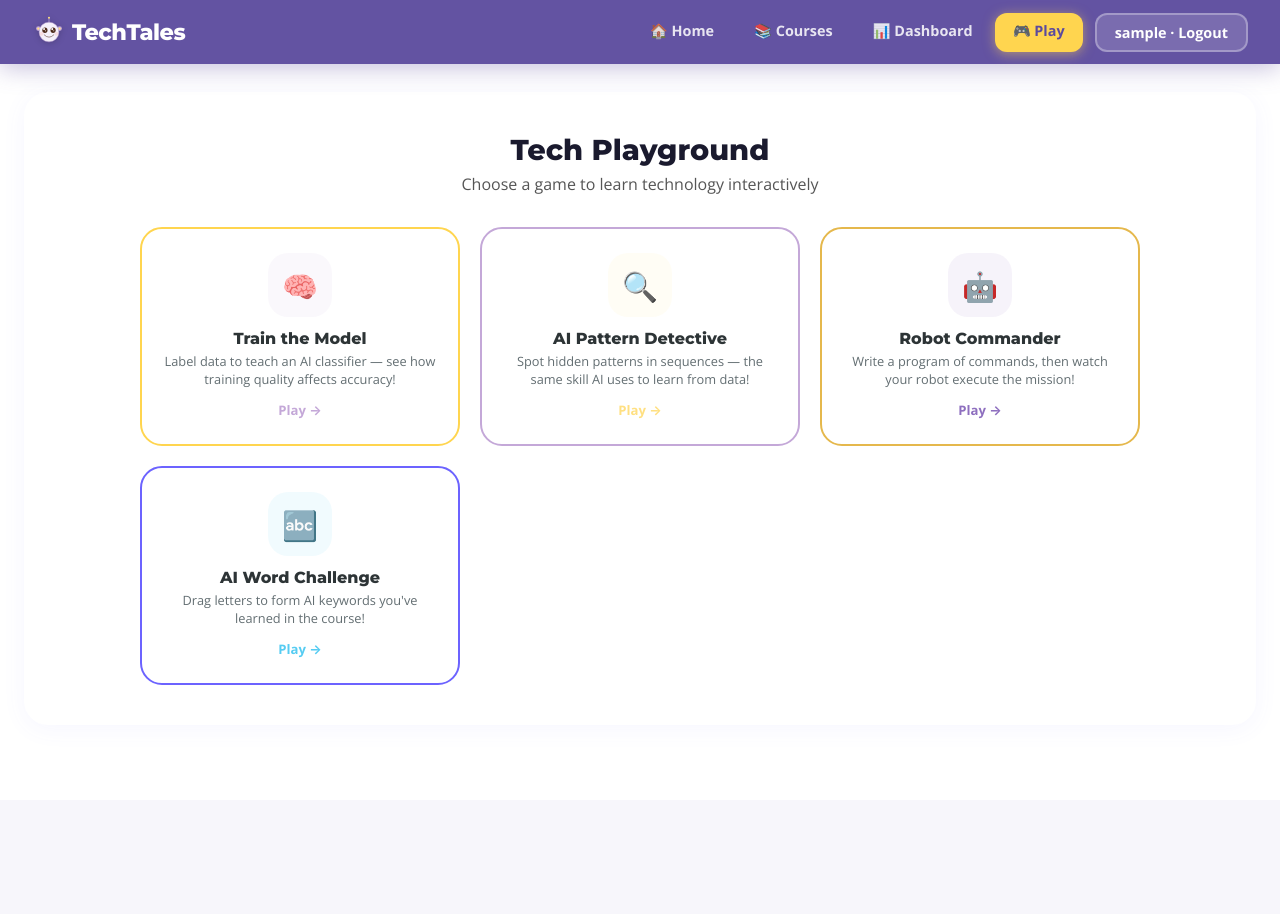
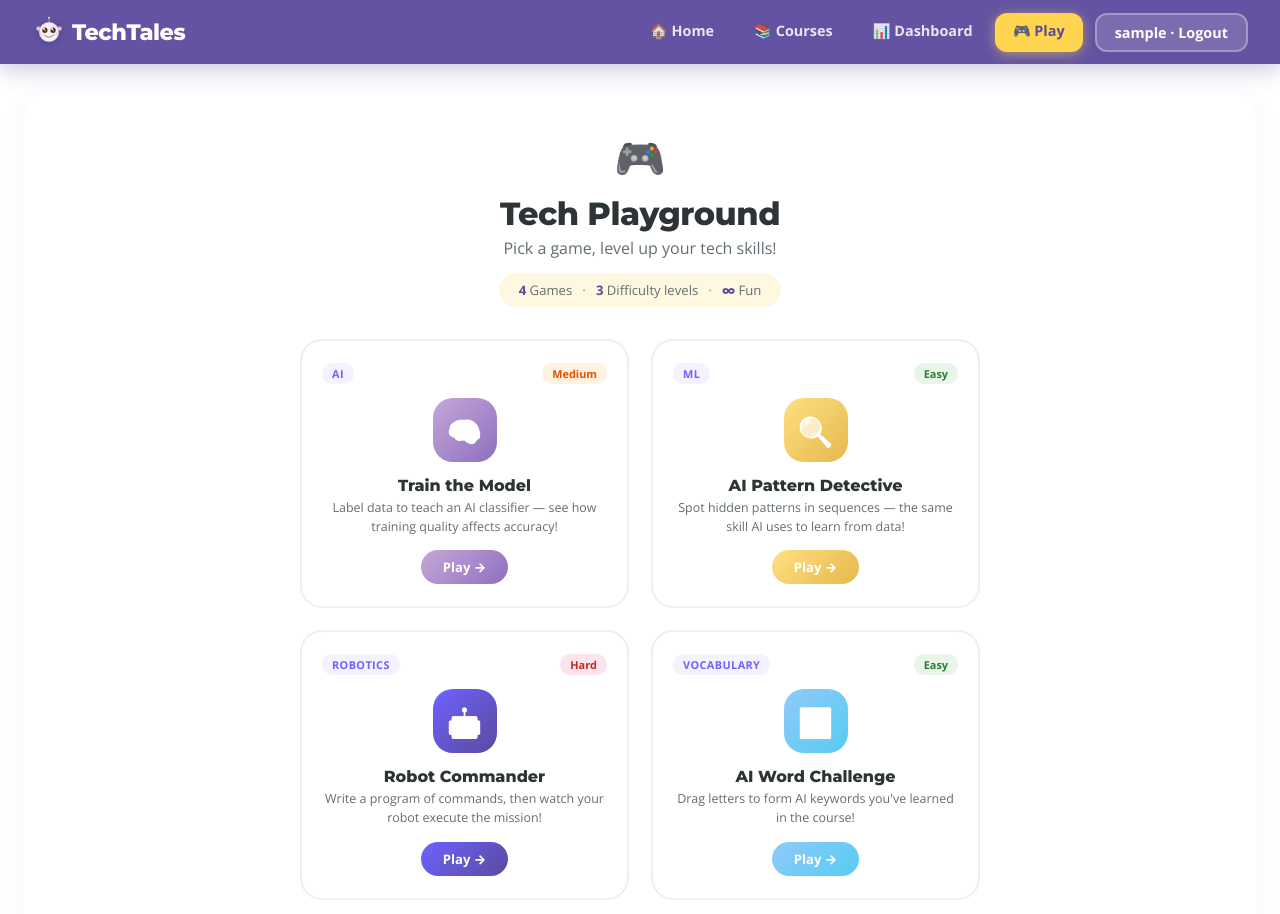
Before and after one commit to swatikar2712/TechTales, a React (Create React App) app: page /play in a window 1280 px wide. Shown: the top 914 px of the page. Before the commit the page ends 800 px from the top, so only its background shows below. Built offline with nearby package versions, Linux system fonts and the light colour scheme; no server answers; sample sign-in values are in the browser's storage; the HTML template or start-up script is replaced by a standard one.

Commit message:
Add module and topic unit indicators to Courses and Topics pages + game page modification

```diff
--- a/src/pages/Courses.css
+++ b/src/pages/Courses.css
@@ -81,6 +81,21 @@
   transform: translateX(4px);
 }
 
+.module-unit {
+  display: inline-flex;
+  align-items: center;
+  justify-content: center;
+  background: var(--tt-bright-yellow);
+  color: #2d3436;
+  font-size: 0.72rem;
+  font-weight: 800;
+  padding: 4px 10px;
+  border-radius: 20px;
+  margin-right: 12px;
+  white-space: nowrap;
+  flex-shrink: 0;
+}
+
 .module-name {
   flex: 1;
 }
--- a/src/pages/Courses.js
+++ b/src/pages/Courses.js
@@ -24,9 +24,10 @@ function Courses() {
           <div key={course.class} className="course-block">
             <h2 className="course-block-title">{course.title}</h2>
             <div className="module-list">
-              {course.modules.map((mod) => (
+              {course.modules.map((mod, idx) => (
                 <Link key={mod.id} to={`/lesson/${course.class}/${mod.id}`} className="module-link">
                   <div className="module-item">
+                    <span className="module-unit">Unit {idx + 1}</span>
                     <span className="module-name">{mod.title}</span>
                     <span className="module-arrow">&rarr;</span>
                   </div>
--- a/src/pages/Play.css
+++ b/src/pages/Play.css
@@ -1,5 +1,5 @@
 /* ═══════════════════════════════════════════
-   Play / Games Page
+   Play / Games Page – Revamped
    Palette: Lilac (#8E6FBF · #C4A8D8) & Butter Yellow (#FFE082 · #FFF8E1 · #E5B84C)
    ═══════════════════════════════════════════ */
 
@@ -7,56 +7,152 @@
   text-align: left;
 }
 
+/* ── Header ── */
+.play-header {
+  text-align: center;
+  margin-bottom: 32px;
+}
+
+.play-header-emoji {
+  display: inline-block;
+  font-size: 2.6rem;
+  margin-bottom: 6px;
+  animation: playBounce 2s ease-in-out infinite;
+}
+
+@keyframes playBounce {
+  0%, 100% { transform: translateY(0); }
+  50%      { transform: translateY(-8px); }
+}
+
+.play-header-title {
+  font-size: 2rem;
+  font-weight: 900;
+  color: #2d3436;
+  margin: 0;
+  letter-spacing: -0.5px;
+}
+
+.play-header-sub {
+  font-size: 1rem;
+  color: #636e72;
+  margin: 4px 0 14px;
+}
+
+.play-stats {
+  display: inline-flex;
+  align-items: center;
+  gap: 10px;
+  background: var(--tt-soft-yellow);
+  padding: 8px 20px;
+  border-radius: 30px;
+  font-size: 0.82rem;
+  color: #636e72;
+}
+
+.play-stat strong {
+  color: var(--tt-dark-purple);
+  font-weight: 800;
+}
+
+.play-stat-dot {
+  color: var(--tt-violet);
+  font-weight: 800;
+}
+
+/* ── Games Grid ── */
 .games-grid {
   display: grid;
-  grid-template-columns: repeat(auto-fit, minmax(240px, 1fr));
-  gap: 20px;
-  max-width: 1000px;
+  grid-template-columns: repeat(2, 1fr);
+  gap: 22px;
+  max-width: 680px;
   margin: 0 auto;
 }
 
-@media (max-width: 900px) {
-  .games-grid { max-width: 720px; }
-}
-
-@media (max-width: 700px) {
+@media (max-width: 600px) {
   .games-grid { grid-template-columns: 1fr; max-width: 340px; }
 }
 
+/* ── Game Card ── */
 .game-card {
   background: #fff;
-  border: 2px solid var(--tt-soft-yellow);
+  border: 2px solid #f0ecf8;
   border-radius: 22px;
-  padding: 24px 20px;
+  padding: 22px 20px;
   text-align: center;
   cursor: pointer;
-  transition: transform 0.2s ease, box-shadow 0.2s ease, border-color 0.2s;
-}
-.game-card:nth-child(4n+1) { border-color: var(--tt-bright-yellow); }
-.game-card:nth-child(4n+2) { border-color: var(--tt-violet); }
-.game-card:nth-child(4n+3) { border-color: var(--tt-mustard); }
-.game-card:nth-child(4n+4) { border-color: var(--tt-purple); }
-.game-card:nth-child(4n+1):hover {
-  transform: translateY(-5px);
-  box-shadow: 0 10px 28px rgba(255, 224, 130, 0.2);
-  border-color: var(--tt-mustard);
-}
-.game-card:nth-child(4n+2):hover {
-  transform: translateY(-5px);
-  box-shadow: 0 10px 28px rgba(196, 168, 216, 0.2);
-  border-color: var(--tt-purple);
-}
-.game-card:nth-child(4n+3):hover {
-  transform: translateY(-5px);
-  box-shadow: 0 10px 28px rgba(229, 184, 76, 0.2);
-  border-color: var(--tt-bright-yellow);
-}
-.game-card:nth-child(4n+4):hover {
-  transform: translateY(-5px);
-  box-shadow: 0 10px 28px rgba(142, 111, 191, 0.2);
-  border-color: var(--tt-violet);
+  display: flex;
+  flex-direction: column;
+  align-items: center;
+  position: relative;
+  transition: transform 0.22s ease, box-shadow 0.22s ease, border-color 0.22s ease;
 }
 
+.game-card::before {
+  content: "";
+  position: absolute;
+  top: 0;
+  left: 0;
+  right: 0;
+  height: 4px;
+  border-radius: 22px 22px 0 0;
+  background: var(--card-gradient);
+  opacity: 0;
+  transition: opacity 0.25s ease;
+}
+
+.game-card:hover {
+  transform: translateY(-6px);
+  box-shadow: 0 12px 36px rgba(108, 99, 255, 0.12);
+  border-color: var(--card-accent);
+}
+
+.game-card:hover::before {
+  opacity: 1;
+}
+
+/* ── Card top row: tag + difficulty ── */
+.game-card-top {
+  display: flex;
+  justify-content: space-between;
+  width: 100%;
+  margin-bottom: 14px;
+}
+
+.game-tag {
+  font-size: 0.68rem;
+  font-weight: 800;
+  color: var(--tt-purple);
+  background: var(--tt-purple-bg);
+  padding: 3px 10px;
+  border-radius: 20px;
+  text-transform: uppercase;
+  letter-spacing: 0.4px;
+}
+
+.game-difficulty {
+  font-size: 0.68rem;
+  font-weight: 700;
+  padding: 3px 10px;
+  border-radius: 20px;
+}
+
+.game-difficulty--easy {
+  background: #e8f5e9;
+  color: #2e7d32;
+}
+
+.game-difficulty--medium {
+  background: #fff3e0;
+  color: #e65100;
+}
+
+.game-difficulty--hard {
+  background: #fce4ec;
+  color: #c62828;
+}
+
+/* ── Icon ── */
 .game-icon-wrap {
   display: inline-flex;
   align-items: center;
@@ -64,10 +160,17 @@
   width: 64px;
   height: 64px;
   border-radius: 20px;
-  margin-bottom: 12px;
+  margin-bottom: 14px;
+  transition: transform 0.3s ease;
 }
+
+.game-card:hover .game-icon-wrap {
+  transform: scale(1.1) rotate(-3deg);
+}
+
 .game-icon {
   font-size: 1.8rem;
+  filter: brightness(0) invert(1);
 }
 
 .game-title {
@@ -76,17 +179,32 @@
   color: #2d3436;
   margin: 0 0 4px;
 }
+
 .game-desc {
-  font-size: 0.8rem;
+  font-size: 0.78rem;
   color: #636e72;
-  margin: 0 0 10px;
-}
-.game-play {
-  font-size: 0.82rem;
-  font-weight: 700;
-  color: var(--tt-purple);
+  margin: 0 0 14px;
+  line-height: 1.5;
+  flex: 1;
 }
 
+.game-play-btn {
+  display: inline-block;
+  font-size: 0.82rem;
+  font-weight: 800;
+  color: #fff;
+  background: var(--card-gradient);
+  padding: 8px 22px;
+  border-radius: 30px;
+  transition: transform 0.2s ease, box-shadow 0.2s ease;
+}
+
+.game-card:hover .game-play-btn {
+  transform: translateX(3px);
+  box-shadow: 0 4px 14px rgba(108, 99, 255, 0.2);
+}
+
+/* ── Back / Container ── */
 .play-back {
   margin-bottom: 20px;
 }
--- a/src/pages/Play.js
+++ b/src/pages/Play.js
@@ -6,10 +6,46 @@ import WordChallengeGame from "../games/WordChallengeGame";
 import "./Play.css";
 
 const GAMES = [
-  { key: "train",   title: "Train the Model",      icon: "\uD83E\uDDE0", color: "#C4A8D8", desc: "Label data to teach an AI classifier \u2014 see how training quality affects accuracy!" },
-  { key: "pattern", title: "AI Pattern Detective",  icon: "\uD83D\uDD0D", color: "#FFE082", desc: "Spot hidden patterns in sequences \u2014 the same skill AI uses to learn from data!" },
-  { key: "robot",   title: "Robot Commander",       icon: "\uD83E\uDD16", color: "#8E6FBF", desc: "Write a program of commands, then watch your robot execute the mission!" },
-  { key: "circuit", title: "AI Word Challenge",    icon: "🔤", color: "#56CCF2", desc: "Drag letters to form AI keywords you've learned in the course!" },
+  {
+    key: "train",
+    title: "Train the Model",
+    icon: "\uD83E\uDDE0",
+    gradient: "linear-gradient(135deg, #C4A8D8 0%, #8E6FBF 100%)",
+    accent: "#8E6FBF",
+    tag: "AI",
+    difficulty: "Medium",
+    desc: "Label data to teach an AI classifier — see how training quality affects accuracy!",
+  },
+  {
+    key: "pattern",
+    title: "AI Pattern Detective",
+    icon: "\uD83D\uDD0D",
+    gradient: "linear-gradient(135deg, #FFE082 0%, #E5B84C 100%)",
+    accent: "#E5B84C",
+    tag: "ML",
+    difficulty: "Easy",
+    desc: "Spot hidden patterns in sequences — the same skill AI uses to learn from data!",
+  },
+  {
+    key: "robot",
+    title: "Robot Commander",
+    icon: "\uD83E\uDD16",
+    gradient: "linear-gradient(135deg, #6C63FF 0%, #5B4A9E 100%)",
+    accent: "#6C63FF",
+    tag: "Robotics",
+    difficulty: "Hard",
+    desc: "Write a program of commands, then watch your robot execute the mission!",
+  },
+  {
+    key: "circuit",
+    title: "AI Word Challenge",
+    icon: "\uD83D\uDD24",
+    gradient: "linear-gradient(135deg, #90CAF9 0%, #56CCF2 100%)",
+    accent: "#56CCF2",
+    tag: "Vocabulary",
+    difficulty: "Easy",
+    desc: "Drag letters to form AI keywords you've learned in the course!",
+  },
 ];
 
 function Play() {
@@ -29,9 +65,17 @@ function Play() {
     <div className="play-page page-card">
       {!selectedGame ? (
         <>
-          <div className="page-header" style={{ textAlign: "center" }}>
-            <h1>Tech Playground</h1>
-            <p>Choose a game to learn technology interactively</p>
+          <div className="play-header">
+            <span className="play-header-emoji">🎮</span>
+            <h1 className="play-header-title">Tech Playground</h1>
+            <p className="play-header-sub">Pick a game, level up your tech skills!</p>
+            <div className="play-stats">
+              <span className="play-stat"><strong>{GAMES.length}</strong> Games</span>
+              <span className="play-stat-dot">·</span>
+              <span className="play-stat"><strong>3</strong> Difficulty levels</span>
+              <span className="play-stat-dot">·</span>
+              <span className="play-stat"><strong>∞</strong> Fun</span>
+            </div>
           </div>
 
           <div className="games-grid">
@@ -39,14 +83,21 @@ function Play() {
               <div
                 key={game.key}
                 className="game-card"
+                style={{ "--card-accent": game.accent, "--card-gradient": game.gradient }}
                 onClick={() => setSelectedGame(game.key)}
               >
-                <div className="game-icon-wrap" style={{ background: game.color + "15" }}>
-                  <span className="game-icon" style={{ color: game.color }}>{game.icon}</span>
+                <div className="game-card-top">
+                  <span className="game-tag">{game.tag}</span>
+                  <span className={`game-difficulty game-difficulty--${game.difficulty.toLowerCase()}`}>
+                    {game.difficulty}
+                  </span>
+                </div>
+                <div className="game-icon-wrap" style={{ background: game.gradient }}>
+                  <span className="game-icon">{game.icon}</span>
                 </div>
                 <h3 className="game-title">{game.title}</h3>
                 <p className="game-desc">{game.desc}</p>
-                <span className="game-play" style={{ color: game.color }}>Play &rarr;</span>
+                <span className="game-play-btn">Play &rarr;</span>
               </div>
             ))}
           </div>
--- a/src/pages/Topics.css
+++ b/src/pages/Topics.css
@@ -57,6 +57,20 @@
   flex-shrink: 0;
 }
 
+.topic-unit {
+  display: inline-flex;
+  align-items: center;
+  justify-content: center;
+  background: var(--tt-bright-yellow);
+  color: #2d3436;
+  font-size: 0.72rem;
+  font-weight: 800;
+  padding: 4px 10px;
+  border-radius: 20px;
+  white-space: nowrap;
+  flex-shrink: 0;
+}
+
 .topic-title {
   flex: 1;
   font-weight: 700;
--- a/src/pages/Topics.js
+++ b/src/pages/Topics.js
@@ -52,6 +52,7 @@ function Topics() {
               onClick={() => navigate(`/lesson/${world}/${lesson.id}`)}
             >
               <span className="topic-num" style={{ background: meta.color }}>{idx + 1}</span>
+              <span className="topic-unit">Unit {idx + 1}</span>
               <span className="topic-title">{lesson.title}</span>
               <span className="topic-arrow">&rarr;</span>
             </div>
```
